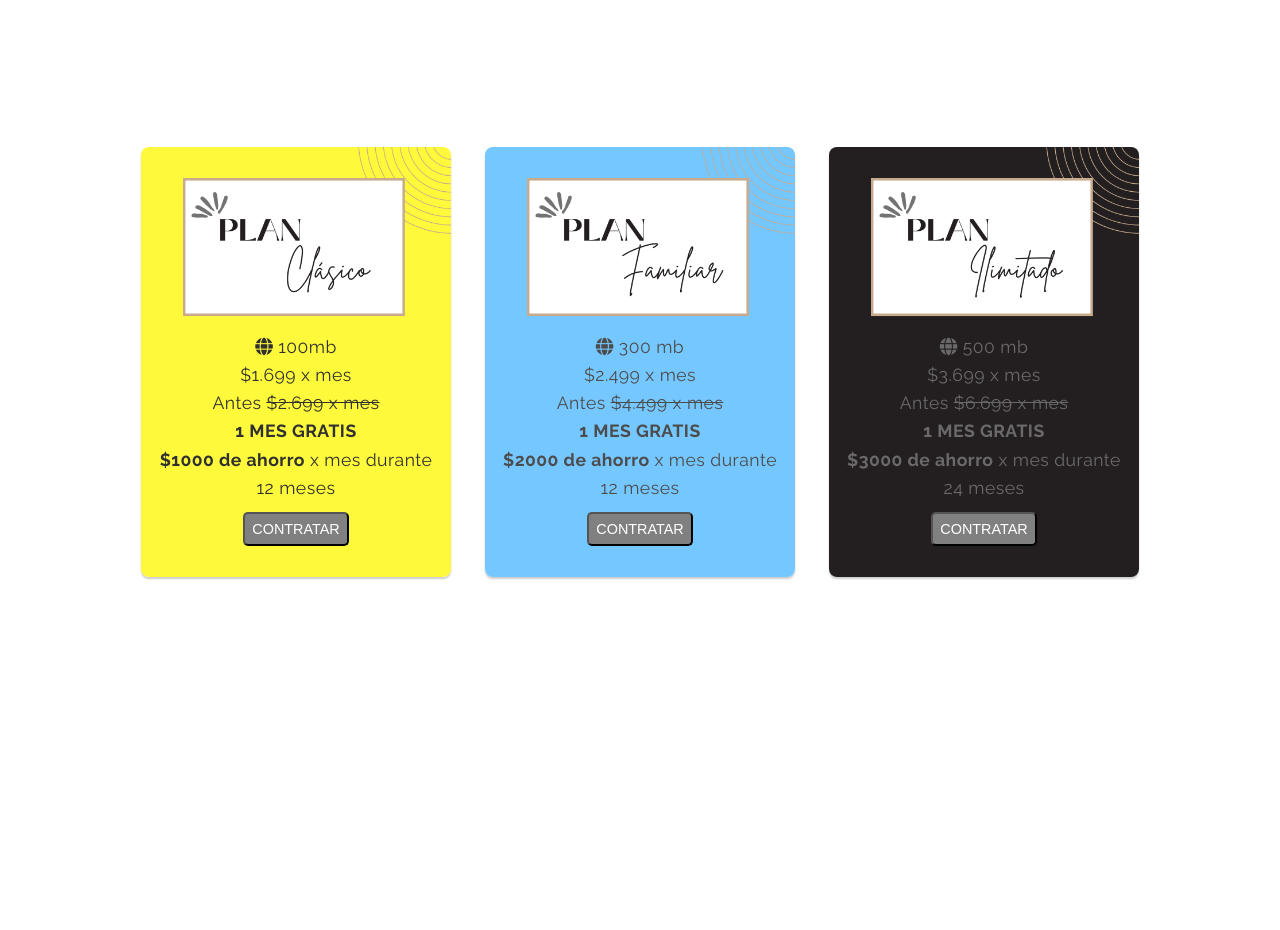
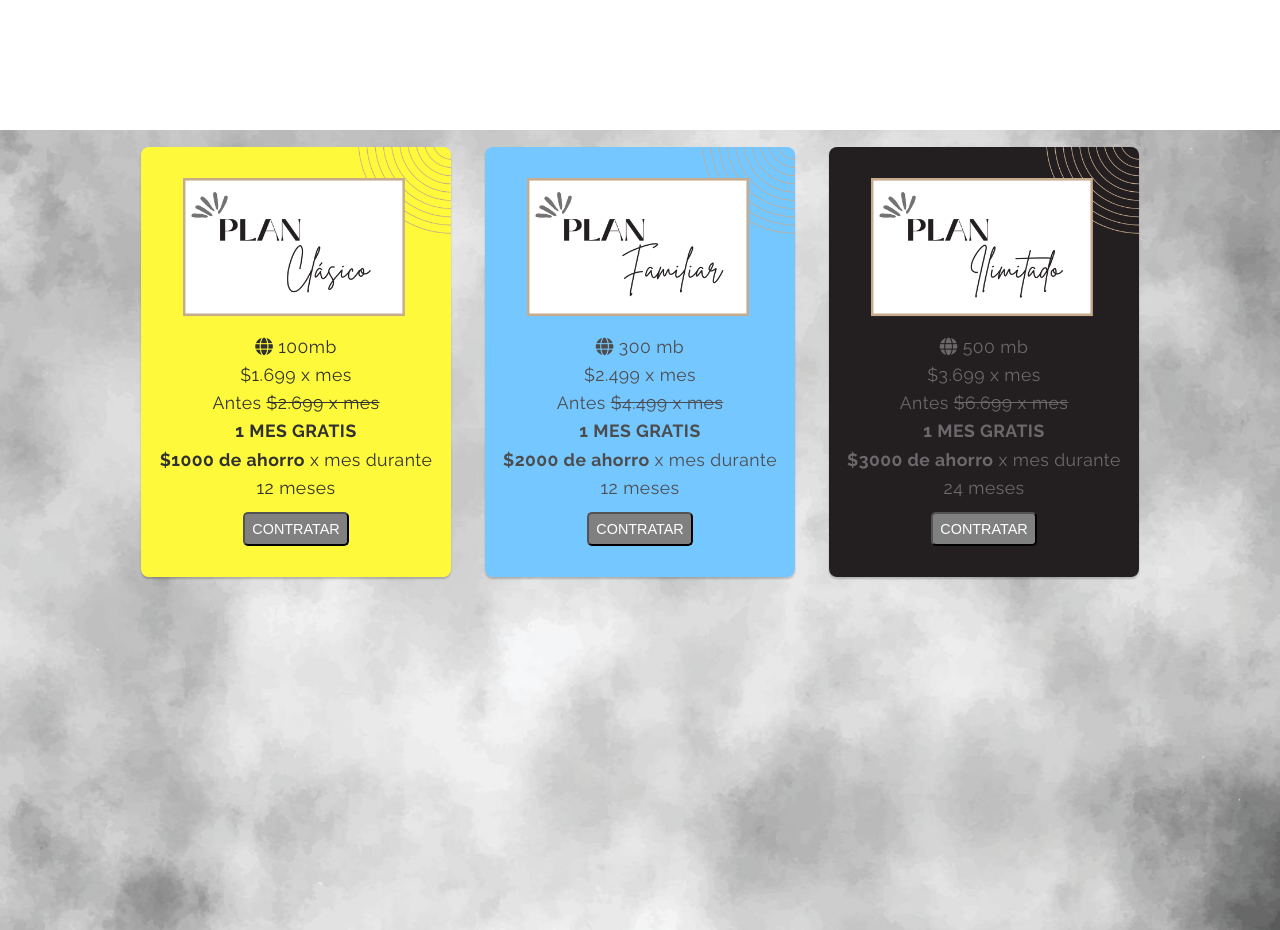
Before and after one commit to Brendaniela95/BairesInt, a plain HTML site: page index.html in a window 1280 px wide. Shown: the part 740-1670 px from the top of the page. Drawn offline with Linux system fonts and the light colour scheme; a web font is replaced by a local one.

Commit message:
Update style.css

```diff
--- a/style.css
+++ b/style.css
@@ -102,7 +102,7 @@ header h1 {
 }
 
 .principal {
-    background-image: url(../img/humogris.jpg);
+    background-image: url(../img/humogris.png);
     background-size: cover;
     background-position: center center;
     width: 100%;
```
